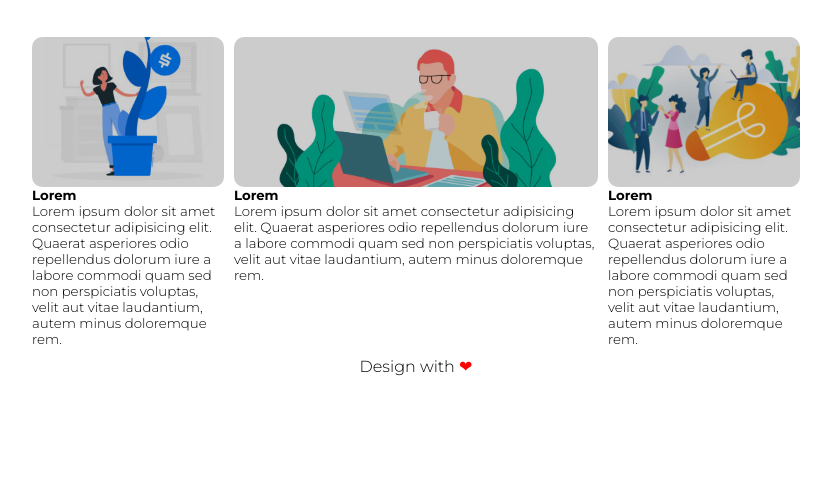
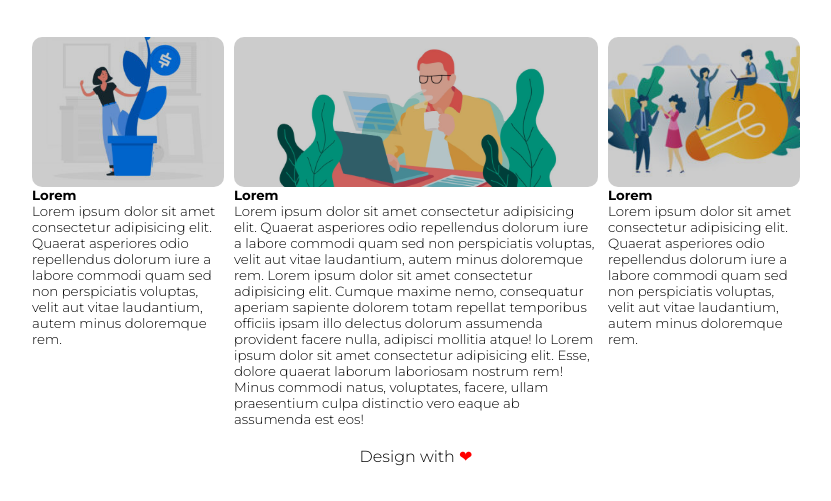
Before and after one commit to yanitejeda/htmlcss-wp, a plain HTML site: page index.html in a window 1280 px wide. Shown: the part 523-1024 px from the top of the page, without its empty margins (224-1055 px from the left). Before the commit the page ends 950 px from the top, so only its background shows below. Drawn offline with Linux system fonts and the light colour scheme.

Commit message:
eliminato altezza alle colonne

```diff
--- a/css/style.css
+++ b/css/style.css
@@ -107,7 +107,6 @@ p{
 }
 
 .colonna{
-    height: 300px;
     float: left;
     width: 25%;
     position: relative;
@@ -125,7 +124,6 @@ p{
 }
 
 .colonna.centrale{
-    height: 300px;
     float: left;
     width: calc(50% - 20px);
     margin: 0 10px;
--- a/index.html
+++ b/index.html
@@ -50,7 +50,7 @@
                 <div class="row clearfix">
 
 
-                    <div class="colonna  float-left">
+                    <div class="colonna">
                         <div class="colonna-foto">
                             <img src="img/img-1.jpg" alt="">
                         </div>
@@ -64,7 +64,7 @@
 
 
 
-                    <div class="colonna centrale float-left">
+                    <div class="colonna centrale">
                         <div class="colonna-foto">
                             <img src="img/banner-2.jpg" alt="">
                         </div>
@@ -72,11 +72,14 @@
 
                         <div class="colonna-text">
                             <h5>Lorem</h5>
-                            <p>Lorem ipsum dolor sit amet consectetur adipisicing elit. Quaerat asperiores odio repellendus dolorum iure a labore commodi quam sed non perspiciatis voluptas, velit aut vitae laudantium, autem minus doloremque rem.</p>
+                            <p>Lorem ipsum dolor sit amet consectetur adipisicing elit. Quaerat asperiores odio repellendus dolorum iure a labore commodi quam sed non perspiciatis voluptas, velit aut vitae laudantium, autem minus doloremque rem.
+                                Lorem ipsum dolor sit amet consectetur adipisicing elit. Cumque maxime nemo, consequatur aperiam sapiente dolorem totam repellat temporibus officiis ipsam illo delectus dolorum assumenda provident facere nulla, adipisci mollitia atque!
+                                lo Lorem ipsum dolor sit amet consectetur adipisicing elit. Esse, dolore quaerat laborum laboriosam nostrum rem! Minus commodi natus, voluptates, facere, ullam praesentium culpa distinctio vero eaque ab assumenda est eos!
+                            </p>
                         </div>
 
                     </div>
-                    <div class="colonna  float-left">
+                    <div class="colonna">
 
                         <div class="colonna-foto">
                             <img src="img/img-3.jpg" alt="">
```
